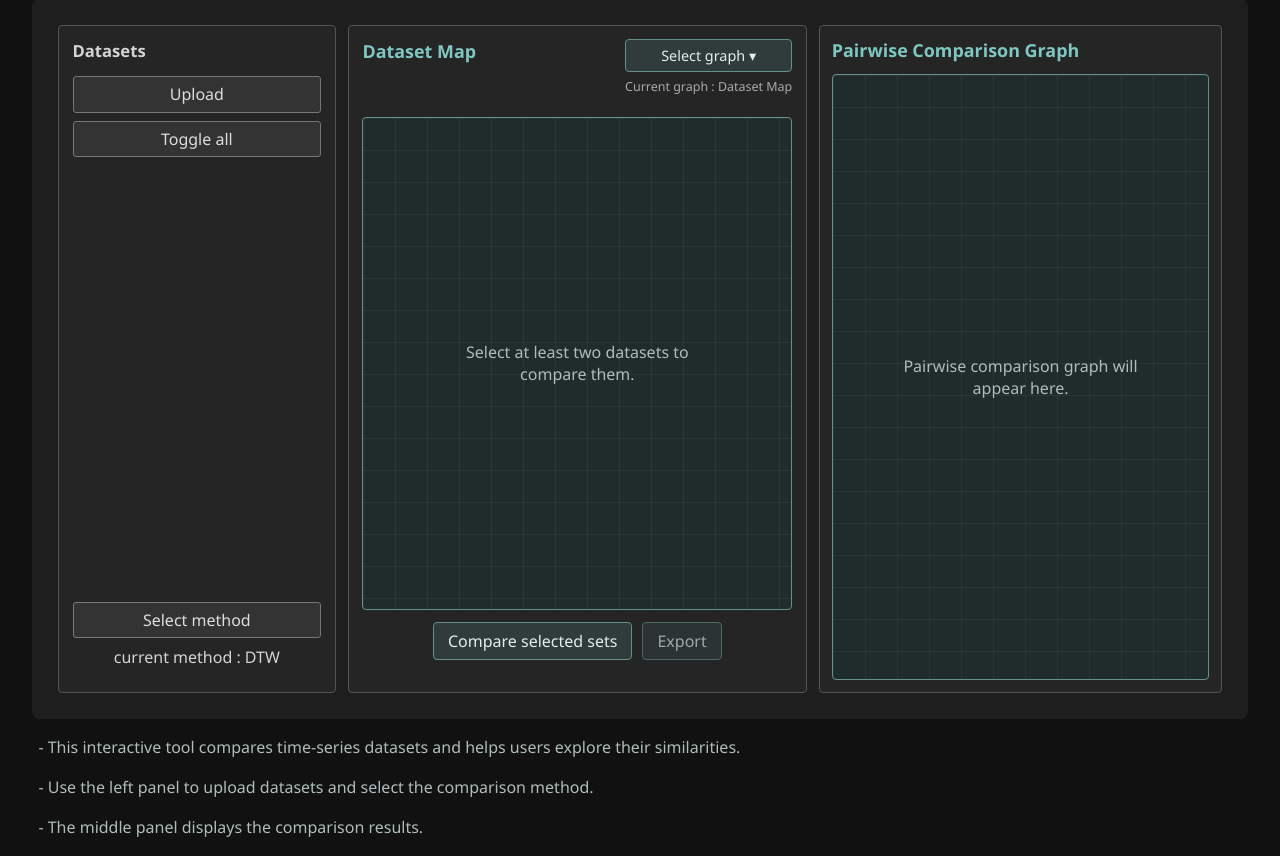
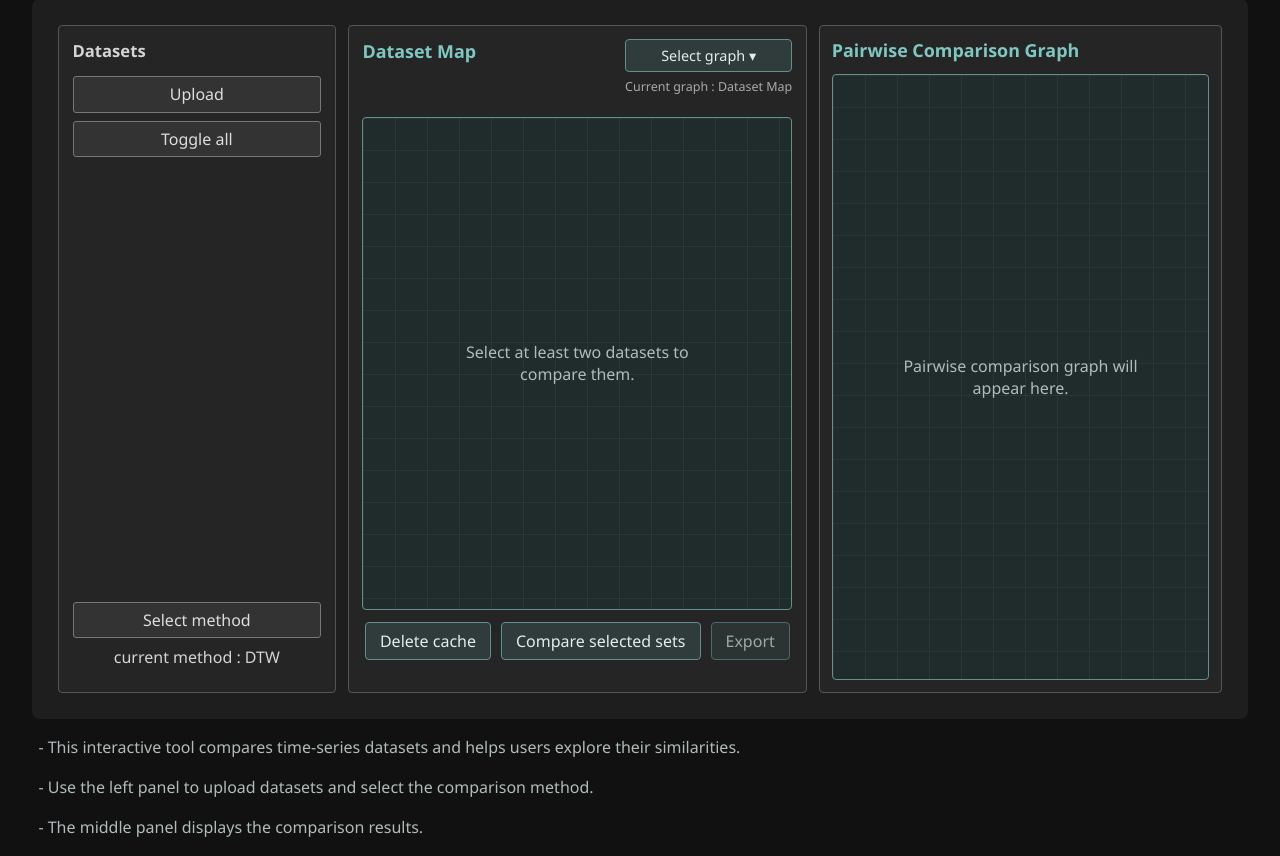
Before and after one commit to Naegi-UHA/time_series_visualization_comparison, a Django app: page / in a window 1280 px wide. Shown: the part 151-1007 px from the top of the page. Run offline with Django 5.2, Linux system fonts and the light colour scheme.

Commit message:
added the delete cache button

```diff
--- a/core/static/core/js/dataset_comparison.js
+++ b/core/static/core/js/dataset_comparison.js
@@ -1,5 +1,6 @@
 (function () {
     const compareButton = document.getElementById("compare-button");
+    const deleteCacheButton = document.getElementById("delete-cache-button");
     const datasetList = document.getElementById("dataset-list");
     const currentMethod = document.getElementById("current-method");
     const comparisonStatus = document.getElementById("comparison-status");
@@ -33,6 +34,13 @@
 
     document.addEventListener("graphchange", renderCurrentGraph);
     document.addEventListener("datasetrename", renderCurrentGraph);
+    document.addEventListener("comparisoncacheclear", () => {
+        const deletedCount = comparisonCache.size;
+        comparisonCache.clear();
+        comparisonStatus.textContent = deletedCount === 0
+            ? "The comparison cache is already empty."
+            : `Deleted ${deletedCount} cached comparison${deletedCount === 1 ? "" : "s"}.`;
+    });
 
     compareButton.addEventListener("click", async () => {
         const selectedSets = [...datasetList.querySelectorAll("input[type=checkbox]:checked")];
@@ -46,6 +54,7 @@
             series: JSON.parse(checkbox.dataset.series),
         }));
         compareButton.disabled = true;
+        deleteCacheButton.disabled = true;
         compareButton.setAttribute("aria-busy", "true");
         comparisonStatus.textContent = "Calculating distance...";
 
@@ -84,6 +93,7 @@
             comparisonStatus.textContent = `Comparison failed: ${error.message}`;
         } finally {
             compareButton.disabled = false;
+            deleteCacheButton.disabled = false;
             compareButton.setAttribute("aria-busy", "false");
         }
     });
--- /dev/null
+++ b/core/static/core/js/delete_cache.js
@@ -0,0 +1,7 @@
+(function () {
+    const deleteCacheButton = document.getElementById("delete-cache-button");
+
+    deleteCacheButton.addEventListener("click", () => {
+        document.dispatchEvent(new Event("comparisoncacheclear"));
+    });
+})();
--- a/core/templates/core/index.html
+++ b/core/templates/core/index.html
@@ -151,6 +151,9 @@
                 </section>
             </div>
             <div class="graph-actions">
+                <button id="delete-cache-button" class="compare-button" type="button">
+                    Delete cache
+                </button>
                 <button
                     id="compare-button"
                     class="compare-button"
@@ -214,7 +217,8 @@
     <script src="{% static 'core/js/graph/time_series_visualization.js' %}?v=20261120-step-ticks" defer></script>
     <script src="{% static 'core/js/graph/heat_map.js' %}?v=20261119-export-colormap" defer></script>
     <script src="{% static 'core/js/graph_selection.js' %}?v=20261023-heatmap" defer></script>
-    <script src="{% static 'core/js/dataset_comparison.js' %}?v=20261110-intra-session-cache" defer></script>
+    <script src="{% static 'core/js/dataset_comparison.js' %}?v=20261120-delete-cache" defer></script>
+    <script src="{% static 'core/js/delete_cache.js' %}?v=20261120-delete-cache" defer></script>
     <script src="{% static 'core/js/exportation/index.js' %}?v=20261119-export-colormap" defer></script>
 </body>
 </html>
```
Also changed, not shown: core/tests/test_views.py (+3 -0 lines).
